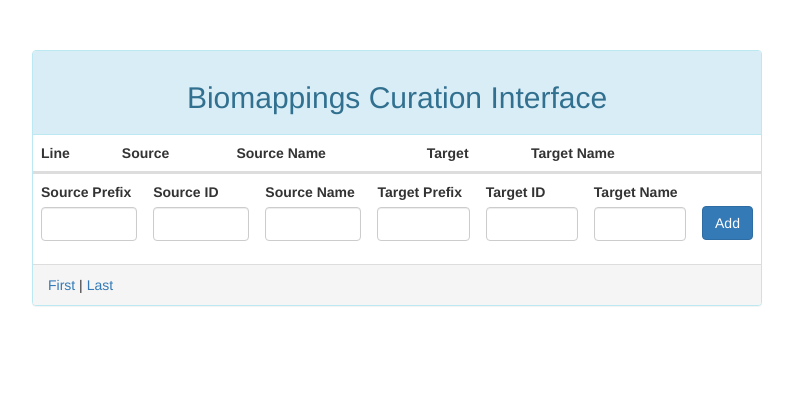
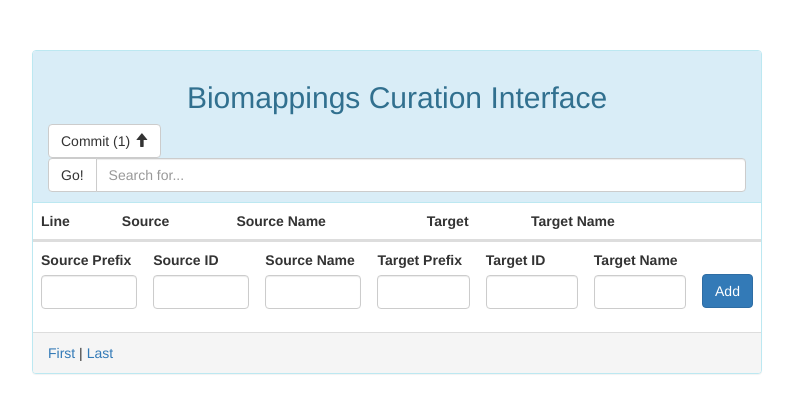
Before and after one commit to biopragmatics/biomappings, a Flask app: page /?limit=10&offset=0 in a window 1280 px wide. Shown: the top 413 px of the page, without its empty margins (243-1036 px from the left). Run offline with Flask 2, Linux system fonts and the light colour scheme; lists and menus that the app fills with data are empty; some libraries are stand-ins or nearby versions.

Commit message:
Add search functionality

```diff
--- a/src/biomappings/templates/home.html
+++ b/src/biomappings/templates/home.html
@@ -13,9 +13,25 @@
                     <h2 class="text-center">Biomappings Curation Interface</h2>
                     {% if controller.total_curated %}
                         <a href="{{ url_for('run_commit', limit=limit, offset=offset) }}">
-                            Commit ({{ controller.total_curated }})
-                            <span class="glyphicon glyphicon-arrow-up" aria-hidden="true"></span>
+                            <button class="btn btn-default">Commit ({{ controller.total_curated }})
+                                <span class="glyphicon glyphicon-arrow-up" aria-hidden="true"></span>
+                            </button>
                         </a>
+                    {% endif %}
+                    {% if query %}
+                        <span class="btn btn-default">Query: <code>{{ query }}</code></span>
+                        <a href="{{ url_for('home', limit=limit, offset=offset) }}">
+                            <button class="btn btn-default">Clear</button>
+                        </a>
+                    {% else %}
+                        <form class="form" method="GET" role="form" action="{{ url_for('home') }}">
+                            <div class="input-group">
+                                <span class="input-group-btn">
+                                   <button type="submit" class="btn btn-default">Go!</button>
+                                </span>
+                                <input type="text" class="form-control" placeholder="Search for..." name="query">
+                            </div>
+                        </form>
                     {% endif %}
                 </div>
                 <table class="table table-striped table-hover">
@@ -31,7 +47,7 @@
                     </tr>
                     </thead>
                     <tbody>
-                    {% for line, p in controller.predictions(offset=offset, limit=limit) %}
+                    {% for line, p in controller.predictions(query=query, offset=offset, limit=limit) %}
                         <tr>
                             <td>{{ 1 + line }}</td>
                             <td>
@@ -47,12 +63,12 @@
                             </td>
                             <td>{{ p['target name'] }}</td>
                             <td>
-                                <a href="{{ url_for('mark', line=line, value='yup', limit=limit, offset=offset) }}">
+                                <a href="{{ url_for('mark', line=line, value='yup', limit=limit, offset=offset, query=query) }}">
                                     <span class="glyphicon glyphicon-thumbs-up" aria-hidden="true"></span>
                                 </a>
                             </td>
                             <td>
-                                <a href="{{ url_for('mark', line=line, value='nope', limit=limit, offset=offset) }}">
+                                <a href="{{ url_for('mark', line=line, value='nope', limit=limit, offset=offset, query=query) }}">
                                     <span class="glyphicon glyphicon-thumbs-down" aria-hidden="true"></span>
                                 </a>
                             </td>
@@ -78,14 +94,20 @@
                 </form>
 
                 <div class="panel-footer">
-                    <a href="{{ url_for('home', limit=limit, offset=0) }}">First</a> |
+                    <a href="{{ url_for('home', limit=limit, offset=0, query=query) }}">First</a> |
                     {% if 0 <= offset - limit %}
-                        <a href="{{ url_for('home', limit=limit, offset=offset - limit) }}">Previous {{ limit }}</a> |
+                        <a href="{{ url_for('home', limit=limit, offset=offset - limit, query=query) }}">
+                            Previous {{ limit }}
+                        </a> |
                     {% endif %}
                     {% if offset <= controller.total_predictions - limit %}
-                        <a href="{{ url_for('home', limit=limit, offset=offset + limit) }}">Next {{ limit }}</a> |
+                        <a href="{{ url_for('home', limit=limit, offset=offset + limit, query=query) }}">
+                            Next {{ limit }}
+                        </a> |
                     {% endif %}
-                    <a href="{{ url_for('home', limit=limit, offset=controller.total_predictions - limit) }}">Last</a>
+                    <a href="{{ url_for('home', limit=limit, offset=controller.total_predictions - limit, query=query) }}">
+                        Last
+                    </a>
                 </div>
             </div>
         </div>
--- a/src/biomappings/wsgi.py
+++ b/src/biomappings/wsgi.py
@@ -50,21 +50,40 @@
         *,
         offset: Optional[int] = None,
         limit: Optional[int] = None,
+        query: Optional[str] = None,
     ) -> Iterable[Tuple[int, Mapping[str, Any]]]:
         """Iterate over predictions.
 
         :param offset: If given, offset the iteration by this number
         :param limit: If given, only iterate this number of predictions.
+        :param query: If given, show only equivalences that have it appearing as a substring in one of the fields
         :yields: Pairs of positions and prediction dictionaries
         """
+        it = enumerate(self._predictions)
+        if query is not None:
+            query = query.casefold()
+            it = (
+                (line, prediction)
+                for line, prediction in it
+                if any(
+                    query in prediction[x].casefold()
+                    for x in ('source identifier', 'source name', 'target identifier', 'target name')
+                )
+            )
+
         it = (
             (line, prediction)
-            for line, prediction in enumerate(self._predictions)
+            for line, prediction in it
             if line not in self._marked
         )
         if offset is not None:
-            for _ in range(offset):
-                next(it)
+            try:
+                for _ in range(offset):
+                    next(it)
+            except StopIteration:
+                # if next() fails, then there are no remaining entries.
+                # do not pass go, do not collect 200 euro $
+                return
         if limit is None:
             yield from it
         else:
@@ -180,12 +199,14 @@
     form = MappingForm()
     limit = flask.request.args.get('limit', type=int, default=10)
     offset = flask.request.args.get('offset', type=int, default=0)
+    query = flask.request.args.get('query')
     return flask.render_template(
         'home.html',
         controller=controller,
         form=form,
         limit=limit,
         offset=offset,
+        query=query,
     )
 
 
@@ -228,6 +249,7 @@
         'home',
         limit=flask.request.args.get('limit', type=int),
         offset=flask.request.args.get('offset', type=int),
+        query=flask.request.args.get('query'),
     ))
 
 
```
